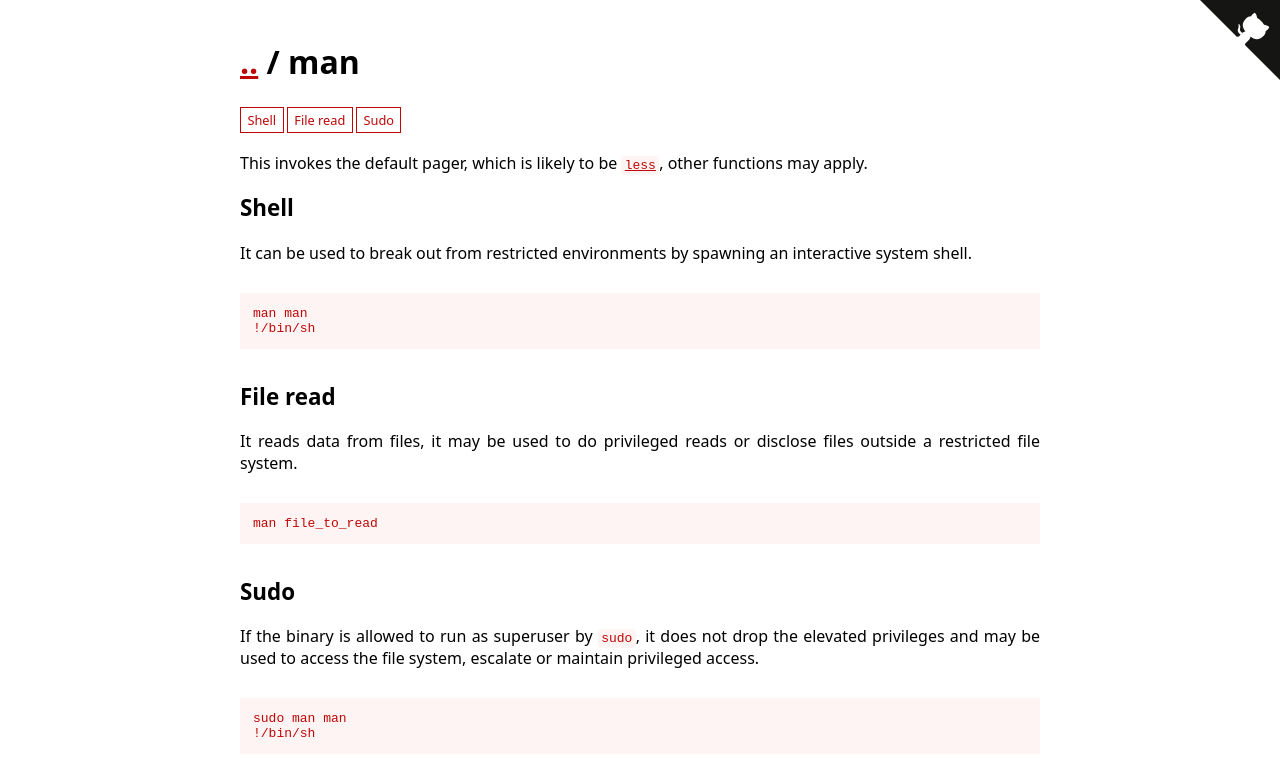
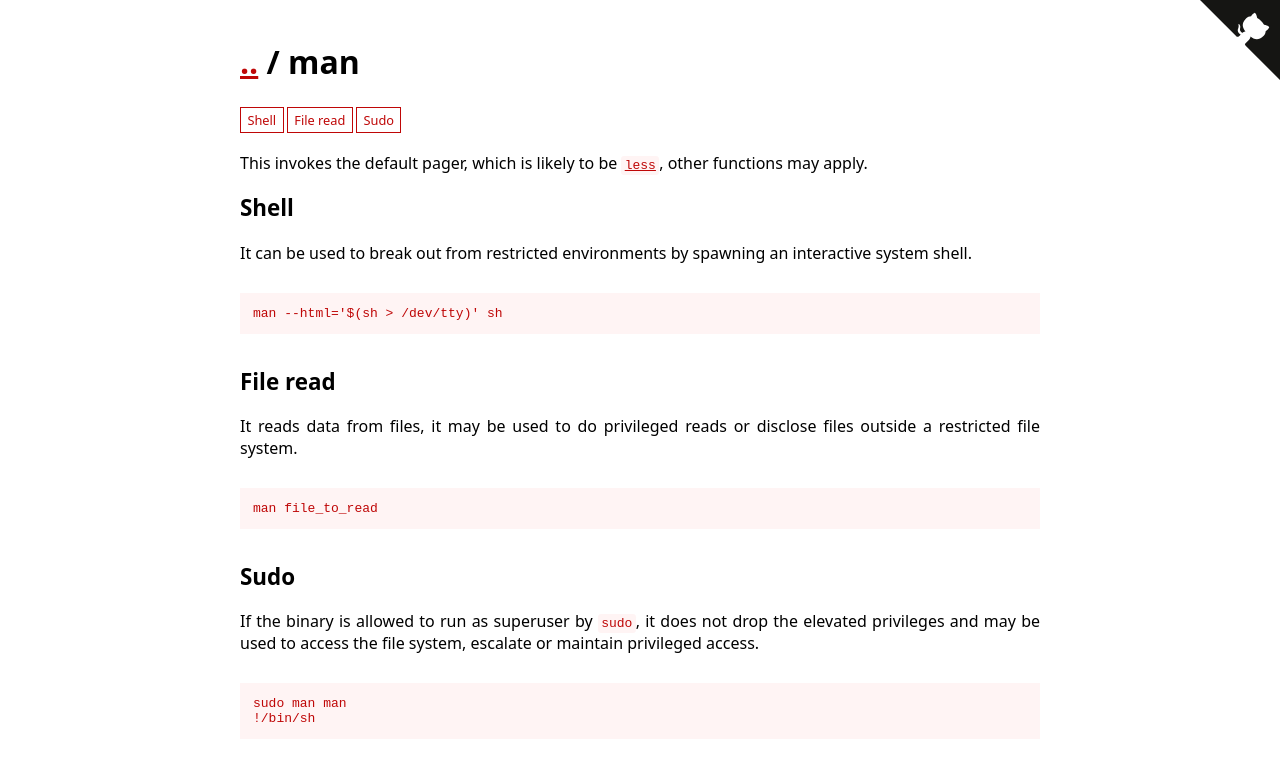
Before and after one commit to GTFOBins/GTFOBins.github.io, a Jekyll site: the page built from _gtfobins/man.md, in a window 1280 px wide. Shown: the top 776 px of the page. Built offline with Jekyll 4.4.1, drawn with Linux system fonts in a browser that asks for light colours.

Commit message:
Improved man.md shell function
Replaced a command requiring interactive actions with a one-liner

```diff
--- a/_gtfobins/man.md
+++ b/_gtfobins/man.md
@@ -3,8 +3,7 @@ description: This invokes the default pager, which is likely to be  [`less`](/gt
 functions:
   shell:
     - code: |
-        man man
-        !/bin/sh
+        man --html='$(sh > /dev/tty)' sh
   file-read:
     - code: man file_to_read
   sudo:
```
